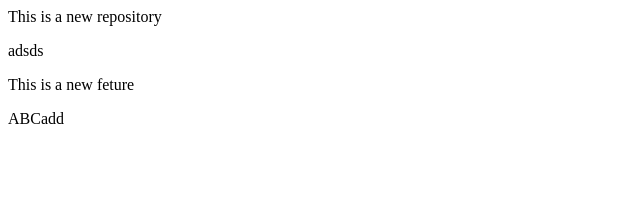
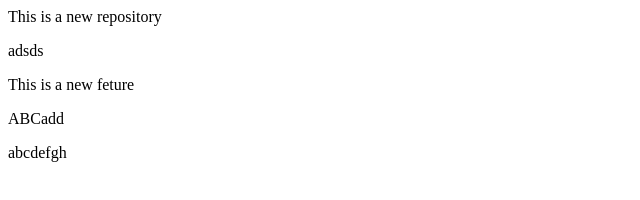
Before and after one commit to AyeshaKhan-git/localrepo, a plain HTML site: page index.html in a window 1280 px wide. Shown: the full height of the page, 0-640 px from the left. Drawn offline with Linux system fonts and the light colour scheme.

Commit message:
add new changing

```diff
--- a/index.html
+++ b/index.html
@@ -1,2 +1,3 @@
 <p>This is a new repository</p> adsds
 <p>This is a new feture</p>ABCadd
+<p>abcdefgh</p>
```
